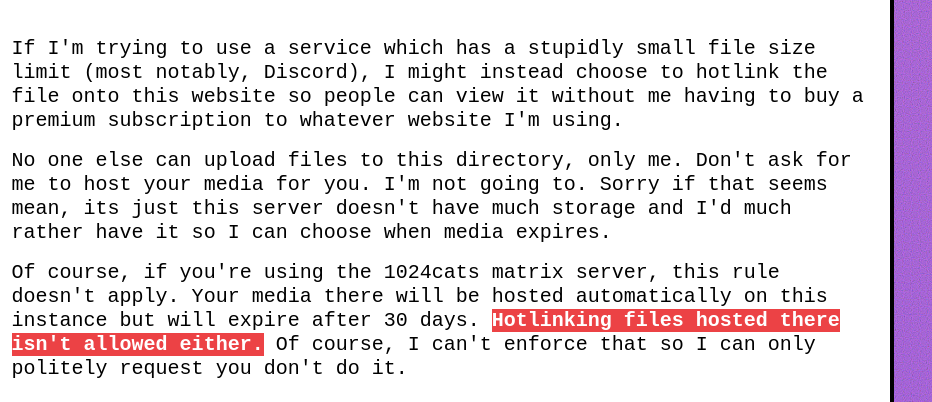
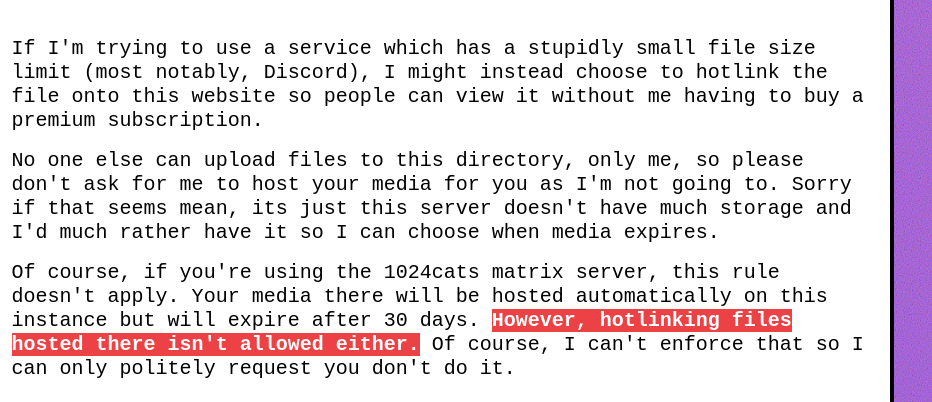
Before and after one commit to paradoxical-autumn/1024c-website, a plain HTML site: page docs/files/index.html in a window 1280 px wide. Shown: the part 201-603 px from the top of the page, 348-1280 px from the left. Drawn offline with Linux system fonts and the light colour scheme; a web font is replaced by a local one.

Commit message:
gramatical changes

```diff
--- a/docs/files/index.html
+++ b/docs/files/index.html
@@ -63,13 +63,13 @@
         <h1>files</h1>
         <p>If I'm trying to use a service which has a stupidly small file size limit (most notably, Discord), I might
             instead choose to hotlink the file onto this website so people can view it without me having to buy a
-            premium subscription to whatever website I'm using.</p>
-        <p>No one else can upload files to this directory, only me. Don't ask for me to host your media for you. I'm not
-            going to. Sorry if that seems mean, its just this server doesn't have much storage and I'd much rather have
-            it so I can choose when media expires.</p>
+            premium subscription.</p>
+        <p>No one else can upload files to this directory, only me, so please don't ask for me to host your media for
+            you as I'm not going to. Sorry if that seems mean, its just this server doesn't have much storage and I'd
+            much rather have it so I can choose when media expires.</p>
         <p>Of course, if you're using the 1024cats matrix server, this rule doesn't apply. Your media there will be
             hosted automatically on this instance but will expire after 30 days. <span
-                style="font-weight: bold; background-color: #ec4245; color: white;">Hotlinking files hosted there isn't
+                style="font-weight: bold; background-color: #ec4245; color: white;">However, hotlinking files hosted there isn't
                 allowed either.</span> Of course, I can't enforce that so I can only politely request you don't do it.
         </p>
         <h3>Anubis</h3>
```
